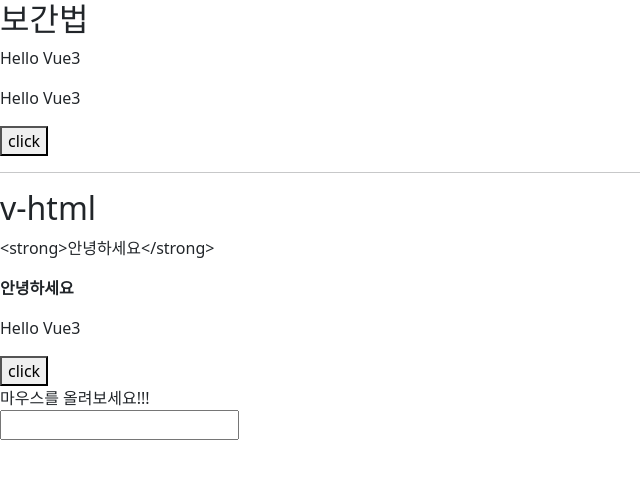
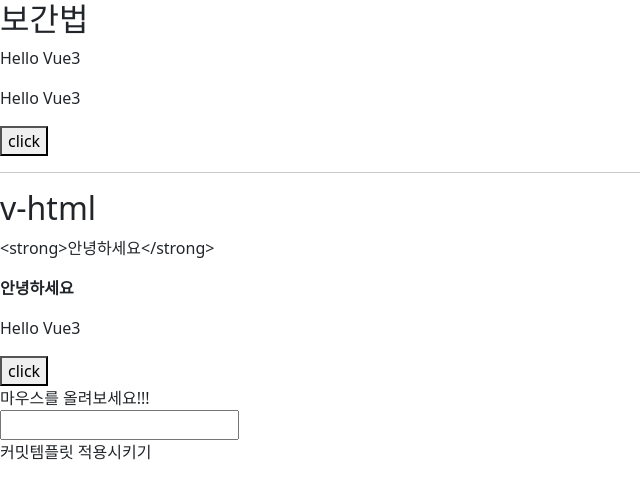
Before and after one commit to KimTimo/vue, a Vue app in the folder vue3-posts/: page / in a window 1280 px wide. Shown: the top 498 px of the page, without its empty margins (0-640 px from the left). Built offline with nearby package versions, Linux system fonts and the light colour scheme.

Commit message:
파일 수정 후 커밋 템플릿 적용 테스트 수정한 파일 커밋 시 템플릿 적용 되는지 확인 Github issue #1

```diff
--- a/vue3-posts/src/App.vue
+++ b/vue3-posts/src/App.vue
@@ -20,6 +20,7 @@
 		<div>
 			<input type="text" v-bind:disabled="isInputDisabled" />
 		</div>
+		<p>커밋템플릿 적용시키기</p>
 	</div>
 </template>
 
```
